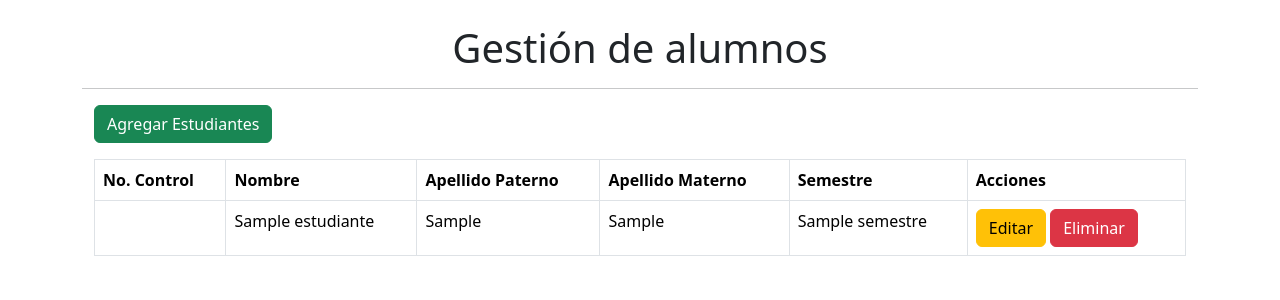
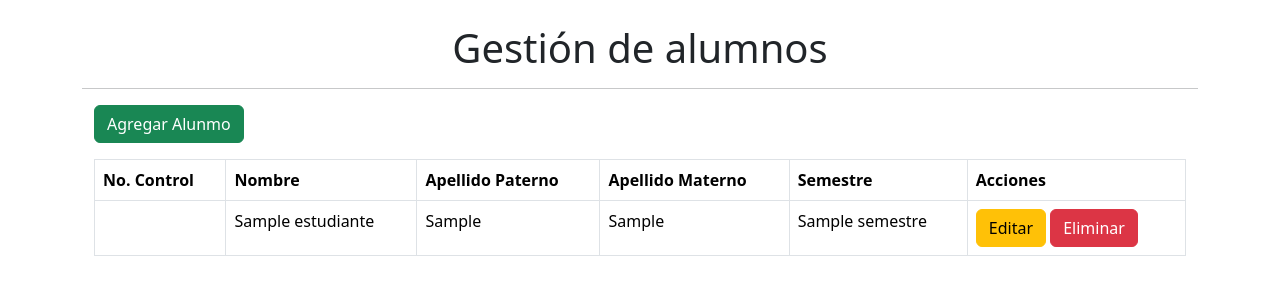
Before and after one commit to Aime0111/crud, a Flask app: template templates/index.html in a window 1280 px wide. Shown: the top 300 px of the page. Run offline with Flask 3, Linux system fonts and the light colour scheme; the template is opened without the code that fills it: most values are stand-ins (such as "Sample title", 1, 10 or a date in 2020); parts of the project's set-up code (start-up, migrations or seed data) failed here and were passed over.

Commit message:
cambie agregar alumno

```diff
--- a/templates/index.html
+++ b/templates/index.html
@@ -1,7 +1,7 @@
 {% extends 'base.html' %}
 {% block title %}Lista de alumnos{% endblock %}
 {% block content %}
-<a href="{{ url_for('create_estudiante') }}" class="btn btn-success mb-3">Agregar Estudiantes</a>
+<a href="{{ url_for('create_estudiante') }}" class="btn btn-success mb-3">Agregar Alunmo</a>
 <table class="table table-bordered">
     <thead>
         <tr>
```
